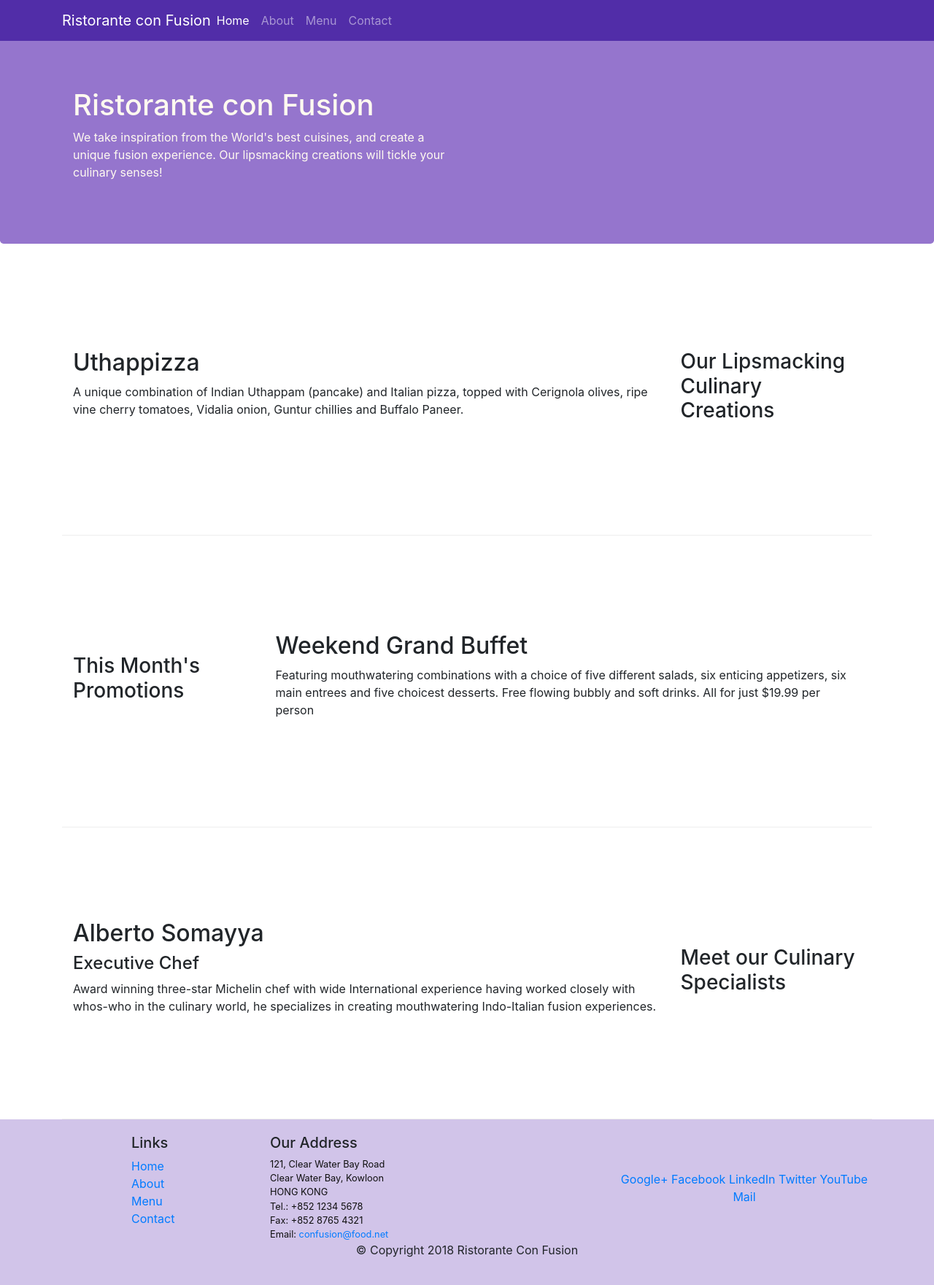
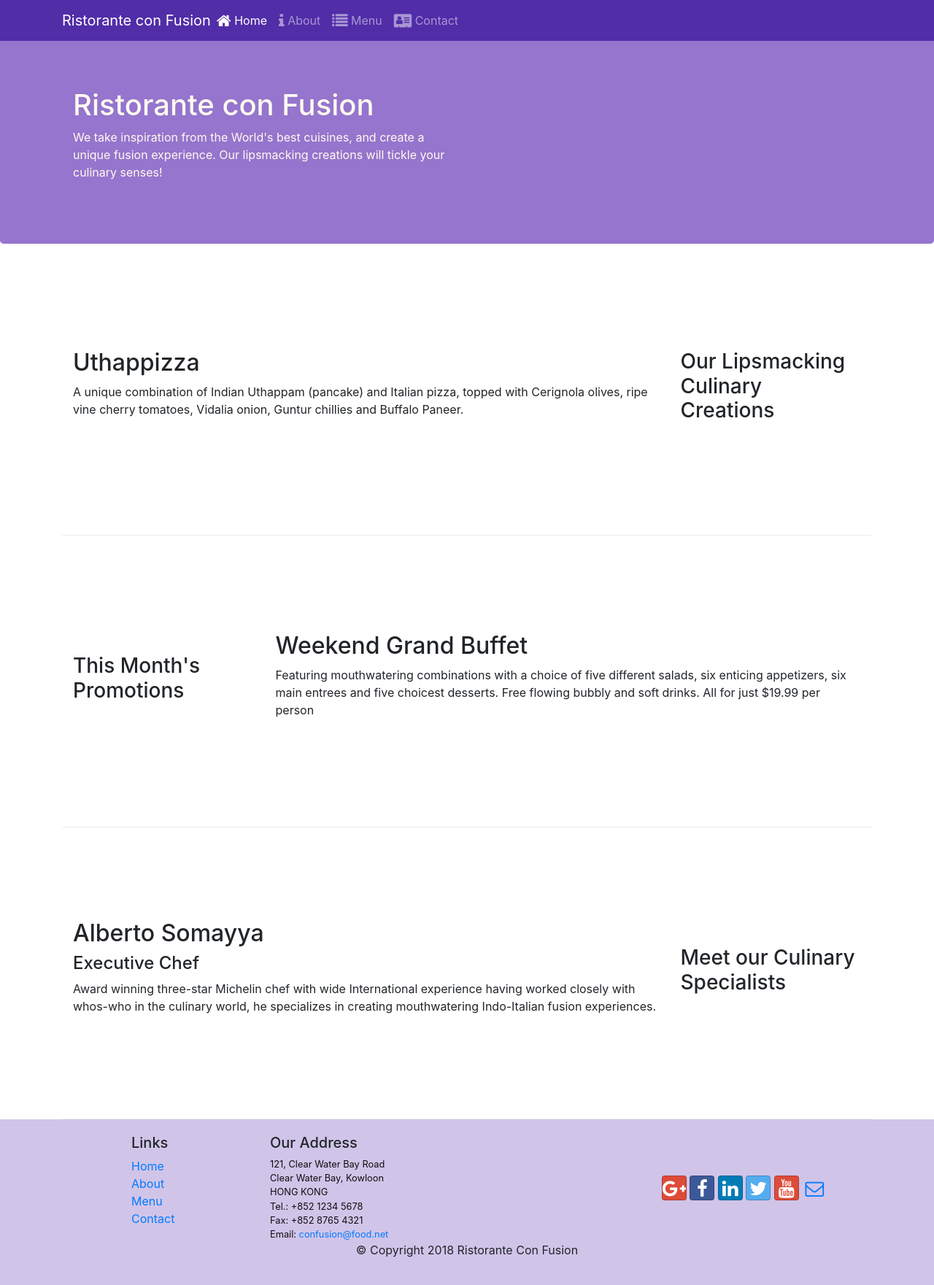
Before and after one commit to Aayush181509/MernStackLearning, a website: page index.html in a window 1280 px wide. Shown: the whole page at 73% size. Drawn offline with nearby package versions, Linux system fonts and the light colour scheme.

Commit message:
Icon Fonts

```diff
--- a/index.html
+++ b/index.html
@@ -14,6 +14,8 @@
       rel="stylesheet"
       href="node_modules/bootstrap/dist/css/bootstrap.min.css"
     />
+    <link rel="stylesheet" href="node_modules/font-awesome/css/font-awesome.min.css">
+    <link rel="stylesheet" href="node_modules/bootstrap-social/bootstrap-social.css">
     <link rel="stylesheet" href="css/styles.css" />
     <title>Ristorante Con Fusion</title>
   </head>
@@ -34,13 +36,13 @@
         <div class="collapse navbar-collapse" id="Navbar">
           <ul class="navbar-nav mr-auto">
             <li class="nav-item active">
-              <a href="" class="nav-link">Home</a>
+              <a href="" class="nav-link"><span class="fa fa-home fa-lg"></span> Home</a>
             </li>
             <li class="nav-item">
-              <a href="aboutus.html" class="nav-link">About</a>
+              <a href="aboutus.html" class="nav-link"><span class="fa fa-info fa-lg"></span>  About</a>
             </li>
-            <li class="nav-item"><a href="" class="nav-link">Menu</a></li>
-            <li class="nav-item"><a href="" class="nav-link">Contact</a></li>
+            <li class="nav-item"><a href="" class="nav-link"><span class="fa fa-list fa-lg"></span>  Menu</a></li>
+            <li class="nav-item"><a href="" class="nav-link"><span class="fa fa-address-card fa-lg"></span> Contact</a></li>
           </ul>
         </div>
       </div>
@@ -133,12 +135,12 @@
           </div>
           <div class="col-12 col-sm-4 align-self-center">
             <div class="text-center">
-              <a href="http://google.com/+">Google+</a>
-              <a href="http://www.facebook.com/profile.php?id=">Facebook</a>
-              <a href="http://www.linkedin.com/in/">LinkedIn</a>
-              <a href="http://twitter.com/">Twitter</a>
-              <a href="http://youtube.com/">YouTube</a>
-              <a href="mailto:">Mail</a>
+              <a class="btn btn-social-icon btn-google" href="http://google.com/+"><i class="fa fa-google-plus fa-lg"></i></a>
+              <a class="btn btn-social-icon btn-facebook"href="http://www.facebook.com/profile.php?id="><i class="fa fa-facebook fa-lg"></i></a>
+              <a class="btn btn-social-icon btn-linkedin" href="http://www.linkedin.com/in/"><i class="fa fa-linkedin fa-lg"></i></a>
+              <a class="btn btn-social-icon btn-twitter" href="http://twitter.com/"><i class="fa fa-twitter fa-lg"></i></a>
+              <a class="btn btn-social-icon btn-google" href="http://youtube.com/"><i class="fa fa-youtube fa-lg"></i></a>
+              <a class="btn btn-social-icon" href="mailto:"><i class="fa fa-envelope-o fa-lg" aria-hidden="true"></i></a>
             </div>
           </div>
         </div>
--- a/package.json
+++ b/package.json
@@ -15,6 +15,8 @@
   },
   "dependencies": {
     "bootstrap": "^4.0.0",
+    "bootstrap-social": "^5.1.1",
+    "font-awesome": "^4.7.0",
     "jquery": "^3.3.1",
     "popper.js": "^1.12.9"
   }
```
Also changed, not shown: aboutus.html (+15 -13 lines), 1 other file.
